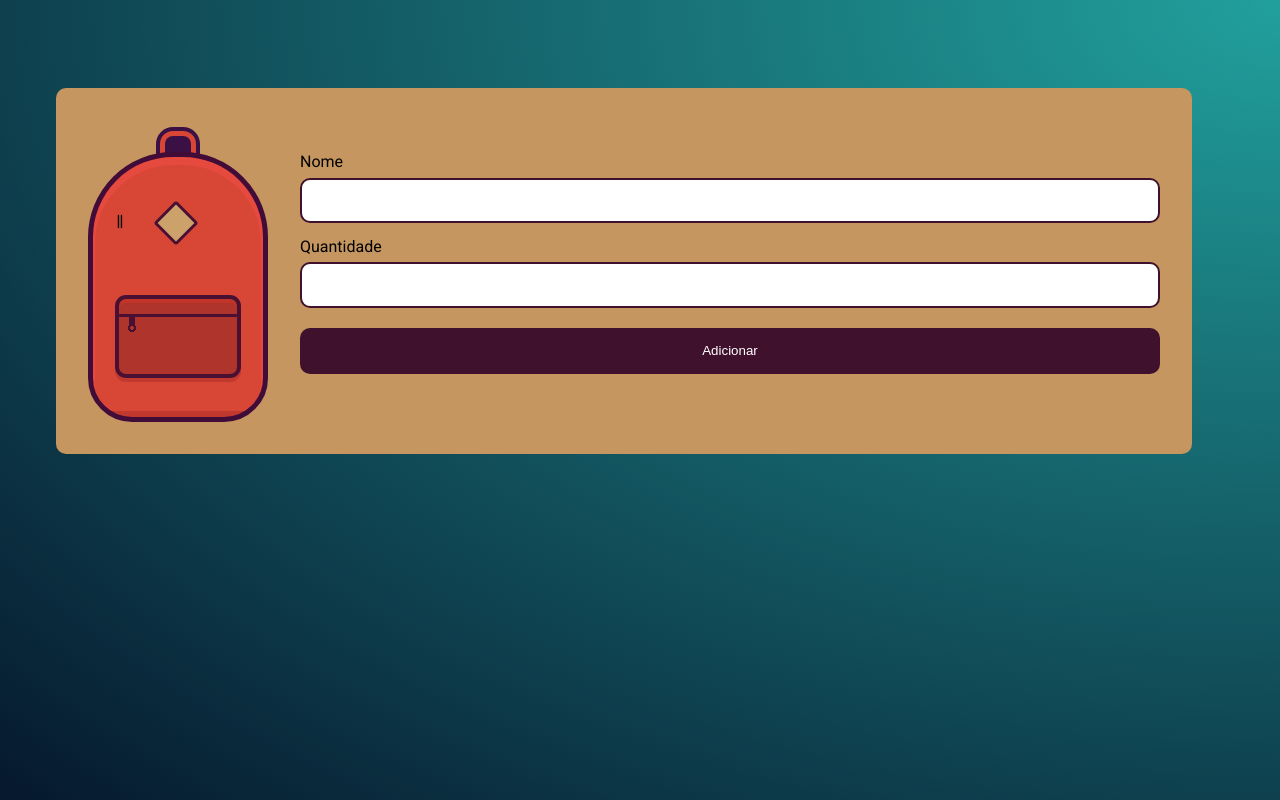
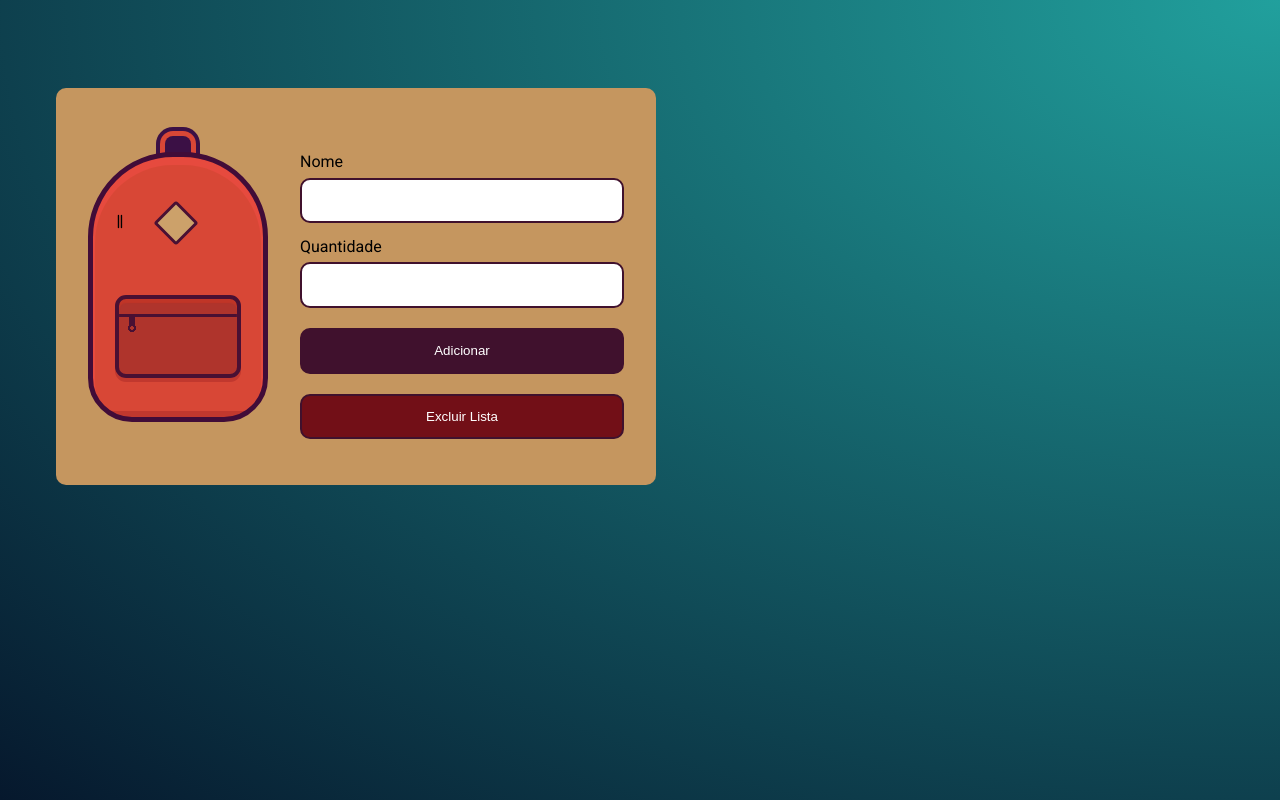
Before and after one commit to rrcruz83/mochila-de-viagem, a plain HTML site: page index.html in a window 1280 px wide. Drawn offline with Linux system fonts and the light colour scheme.

Commit message:
Criação de um metodo que ao clicar no botao Excluir lista, limpe o localStorage e recarregue a pagina.

```diff
--- a/css/style.css
+++ b/css/style.css
@@ -15,7 +15,7 @@ html {
     flex-grow: 1;
     flex-basis: auto;
     min-width: 600px;
-    /*max-width: 600px;*/
+    max-width: 600px;
     padding: 4em 2em 2em;
     box-sizing: border-box;
     display: flex;
@@ -101,6 +101,12 @@ html {
     cursor: pointer;
 }
 
+.excluir {
+    background-color: #720f17;
+    color: #FFFFFF;
+    cursor: pointer;
+}
+
 .lista {
     margin: 0;
     padding: 0;
--- a/index.html
+++ b/index.html
@@ -21,6 +21,7 @@
                 <label for="item">Quantidade</label>
                 <input type="number" name="quantidade" id="quantidade">
                 <input type="submit" value="Adicionar" class="cadastrar">
+                <input type="button" value="Excluir Lista" class="excluir" id="botao_exclusao">
             </form>
         </div>
 
--- a/js/main.js
+++ b/js/main.js
@@ -1,6 +1,12 @@
 const form = document.getElementById("novoItem");
 const lista = document.getElementById("lista");
+const botao_exclusao = document.getElementById("botao_exclusao");
 const itens = JSON.parse(localStorage.getItem("itens")) || [];
+
+botao_exclusao.addEventListener("click", () => {
+    localStorage.clear();
+    location.reload();
+})
 
 itens.forEach( (elemento) => {
     criaElemento(elemento);
```
